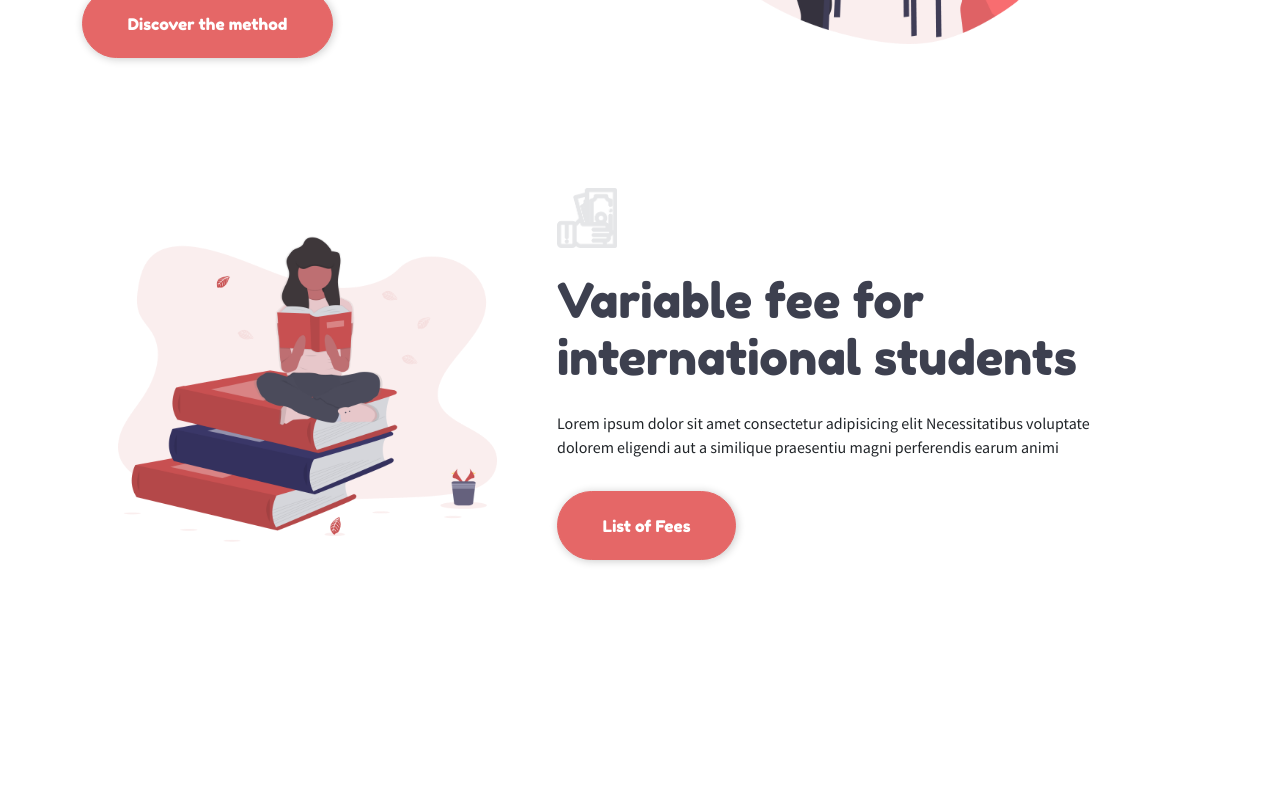
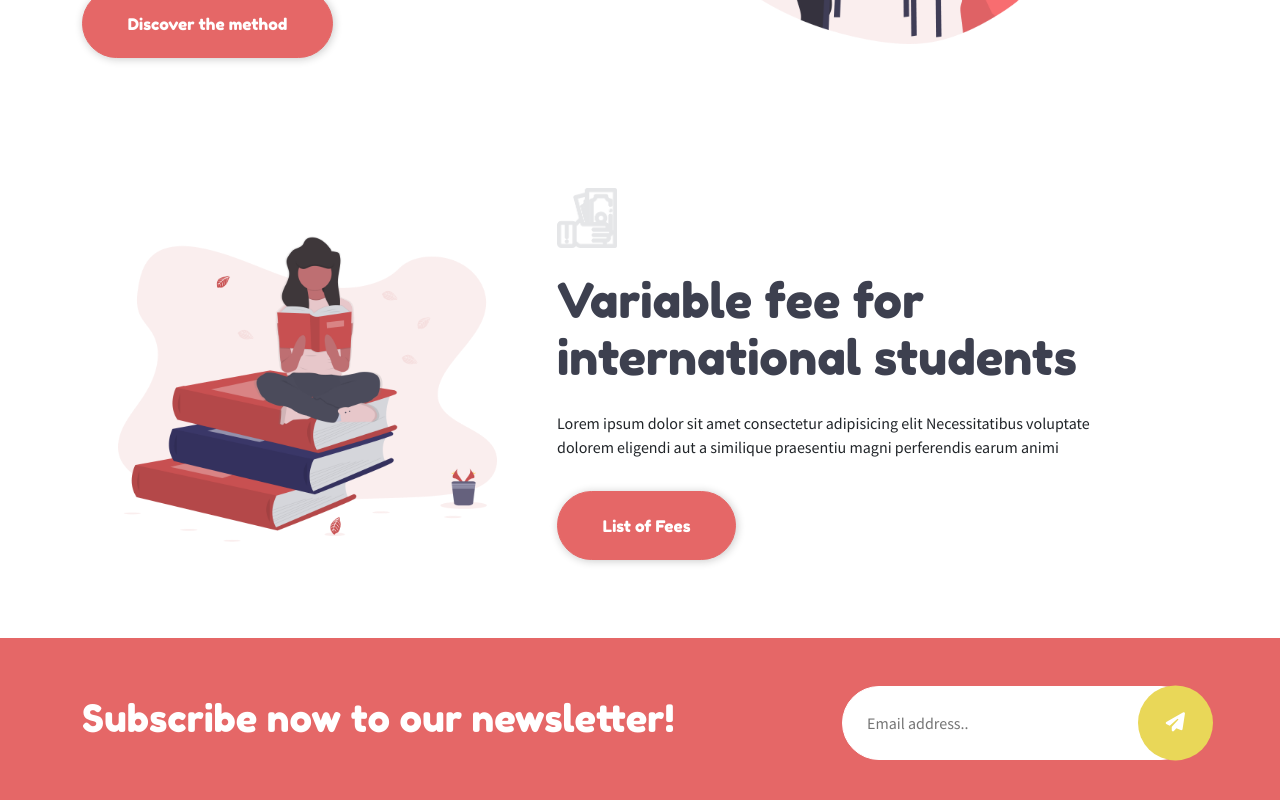
Before and after one commit to cif95/proj-html-vuejs, a Vue app: page / in a window 1280 px wide. Shown: the part 4320-5120 px from the top of the page. Before the commit the page ends 4958 px from the top, so only its background shows below. Built offline with nearby package versions, Linux system fonts and the light colour scheme.

Commit message:
created banner

```diff
--- a/src/assets/scss/partials/_variables.scss
+++ b/src/assets/scss/partials/_variables.scss
@@ -3,6 +3,7 @@ $primaryColorLayer: #e56767ee;
 $secondaryColor: #E9D758;
 $sectionHeadingColor: #3D404F;
 $cardTextColor: #74777B;
+$greyTextColor: #8b8b8a;
 
 @mixin custom-list($textColor) {
 	margin: 0;
--- a/src/components/Main.vue
+++ b/src/components/Main.vue
@@ -44,6 +44,7 @@
         <StandardContent :section="this.sections[2]" />
       </div>
     </section>
+    <Banner />
     <!-- subscribe banner component -->
   </main>
 </template>
@@ -53,6 +54,7 @@ import StandardContent from "./MainComponents/StandardContent.vue";
 import FacultiesContent from "./MainComponents/FacultiesContent.vue";
 import TimeLineContent from "./MainComponents/TimeLineContent.vue";
 import CoursesCard from "./MainComponents/CoursesCard.vue";
+import Banner from "./MainComponents/Banner.vue";
 
 export default {
   name: "IndexMain",
@@ -190,6 +192,7 @@ export default {
     FacultiesContent,
     TimeLineContent,
     CoursesCard,
+    Banner,
   },
 };
 </script>
--- /dev/null
+++ b/src/components/MainComponents/Banner.vue
@@ -0,0 +1,47 @@
+<template>
+  <section class="p-5">
+    <div class="container">
+      <div class="row align-items-center">
+        <div class="col-8">
+          <h3>Subscribe now to our newsletter!</h3>
+        </div>
+        <div class="col-4 position-relative">
+          <input class="w-100" type="text" placeholder="Email address.." />
+          <i class="fas fa-paper-plane"></i>
+        </div>
+      </div>
+    </div>
+  </section>
+</template>
+
+<script>
+export default {
+  name: "MainBanner",
+};
+</script>
+
+<style lang="scss" scoped>
+@import "../../assets/scss/partials/_variables.scss";
+section {
+  background-color: $primaryColor;
+  h3 {
+    font-size: 2.35rem;
+    color: white;
+  }
+  input {
+    border: 1px solid white;
+    padding: 1.5rem;
+    color: $greyTextColor;
+    border-radius: 50px;
+  }
+  i {
+    color: white;
+    padding: 1.75rem;
+    border-radius: 50px;
+    font-size: 1.2rem;
+    background-color: $secondaryColor;
+    transform: translateY(-50%);
+    @include position(absolute, 50%, inherit, inherit, 81%);
+  }
+}
+</style>
```
